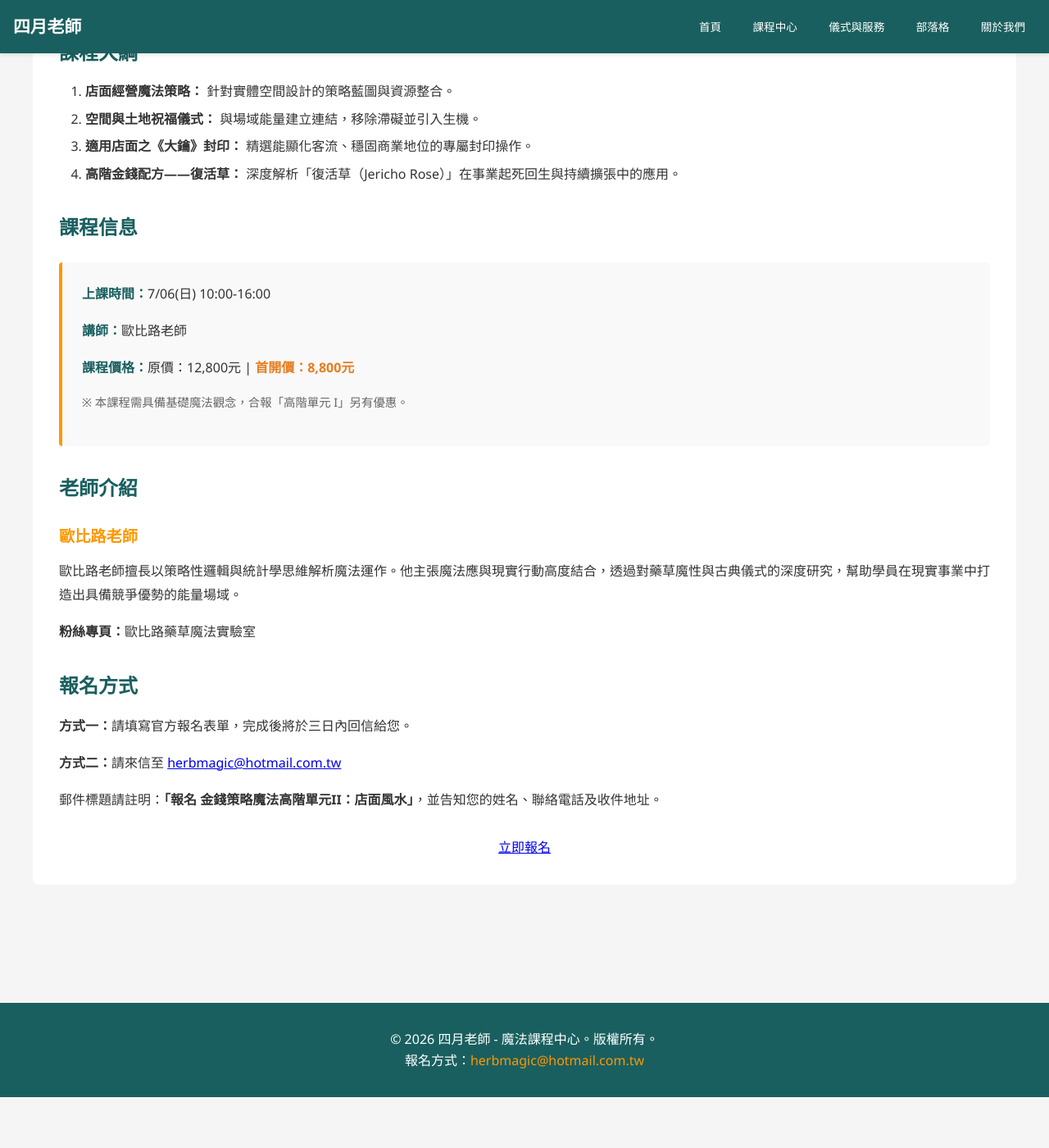
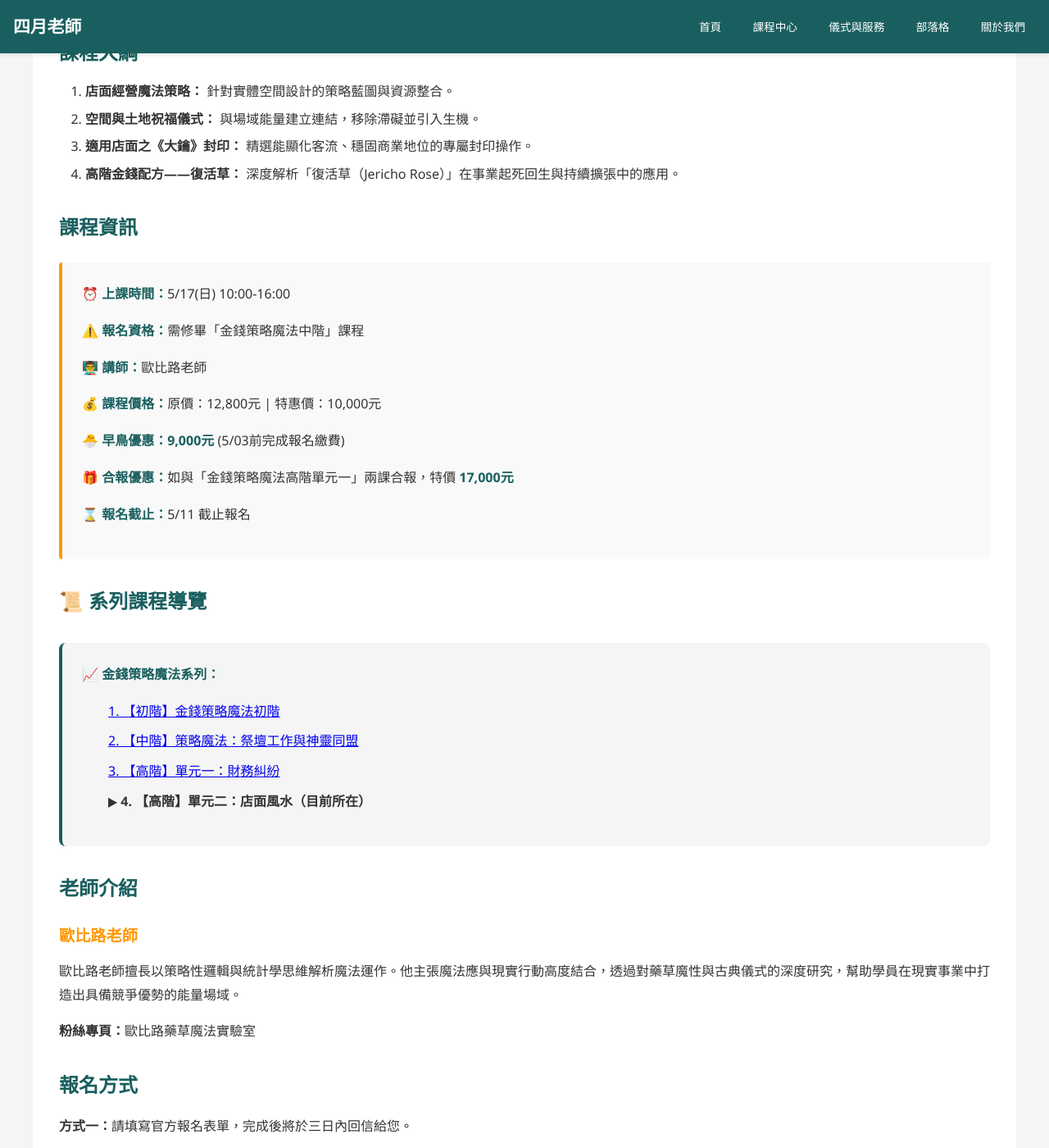
Before and after one commit to light4uliuphone-lang/hoodoo, a Jekyll site: the page built from courses/course-013.html, in a window 1280 px wide and 1400 px high, scrolled down 759 px. Shown: the whole window at 82% size. Built offline with Jekyll 4.4.1, drawn with Linux system fonts in a browser that asks for light colours; before the commit the page ends 2097 px from its top, so only the background shows below that.

Commit message:
Update course-013.html

```diff
--- a/courses/course-013.html
+++ b/courses/course-013.html
@@ -35,12 +36,26 @@ title: "金錢策略魔法高階單元II：店面風水 - 歐比路老師"
             </ol>
         </div>
 
-        <h2>課程信息</h2>
+        <h2>課程資訊</h2>
         <div class="course-info-box">
-            <p><strong>上課時間：</strong>7/06(日) 10:00-16:00</p>
-            <p><strong>講師：</strong>歐比路老師</p>
-            <p><strong>課程價格：</strong>原價：12,800元 | <span style="color: #e67e22; font-weight: bold;">首開價：8,800元</span></p>
-            <p style="font-size: 0.9rem; color: #666;">※ 本課程需具備基礎魔法觀念，合報「高階單元 I」另有優惠。</p>
+            <p><strong>⏰ 上課時間：</strong>5/17(日) 10:00-16:00</p>
+            <p><strong>⚠️ 報名資格：</strong>需修畢「金錢策略魔法中階」課程</p>
+            <p><strong>👨‍🏫 講師：</strong>歐比路老師</p>
+            <p><strong>💰 課程價格：</strong>原價：12,800元 | 特惠價：10,000元</p>
+            <p><strong>🐣 早鳥優惠：</strong><strong>9,000元</strong> (5/03前完成報名繳費)</p>
+            <p><strong>🎁 合報優惠：</strong>如與「金錢策略魔法高階單元一」兩課合報，特價 <strong>17,000元</strong></p>
+            <p><strong>⌛ 報名截止：</strong>5/11 截止報名</p>
+        </div>
+
+        <h2>📜 系列課程導覽</h2>
+        <div class="series-nav" style="background-color: #f5f5f5; padding: 1.5rem; border-radius: 8px; margin: 2rem 0; border-left: 4px solid #1a5f5f;">
+            <p style="margin-bottom: 1rem; font-weight: bold; color: #1a5f5f;">📈 金錢策略魔法系列：</p>
+            <ul style="list-style: none; padding-left: 0; line-height: 1.8;">
+                <li><a href="/courses/course-018/">1. 【初階】金錢策略魔法初階</a></li>
+                <li><a href="/courses/course-019/">2. 【中階】策略魔法：祭壇工作與神靈同盟</a></li>
+                <li><a href="/courses/course-012/">3. 【高階】單元一：財務糾紛</a></li>
+                <li><strong>▶ 4. 【高階】單元二：店面風水（目前所在）</strong></li>
+            </ul>
         </div>
 
         <h2>老師介紹</h2>
```
Also changed, not shown: other parts of courses/course-013.html (+1 -0 lines).
